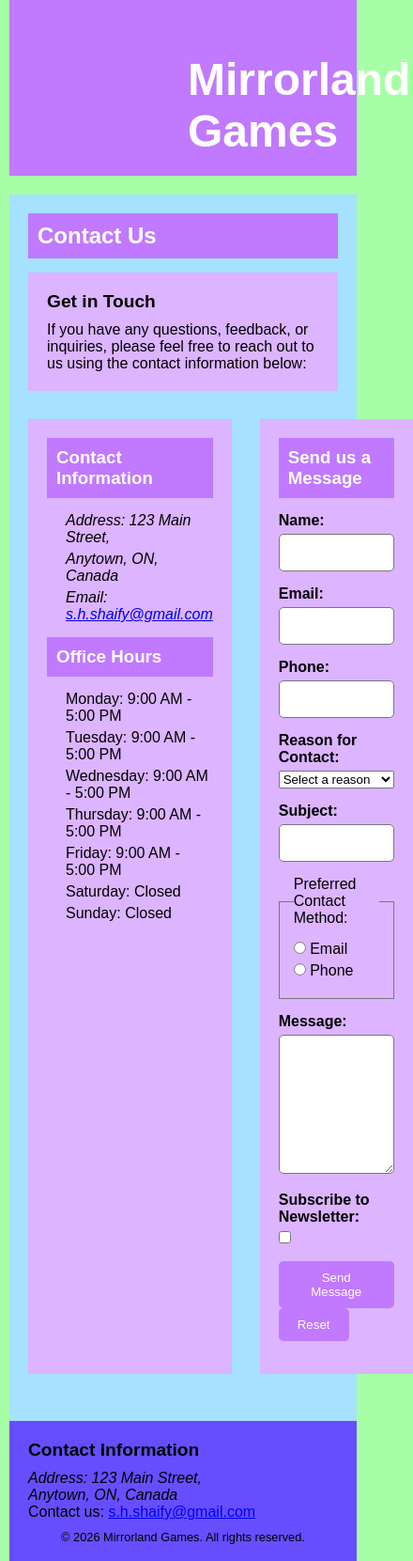
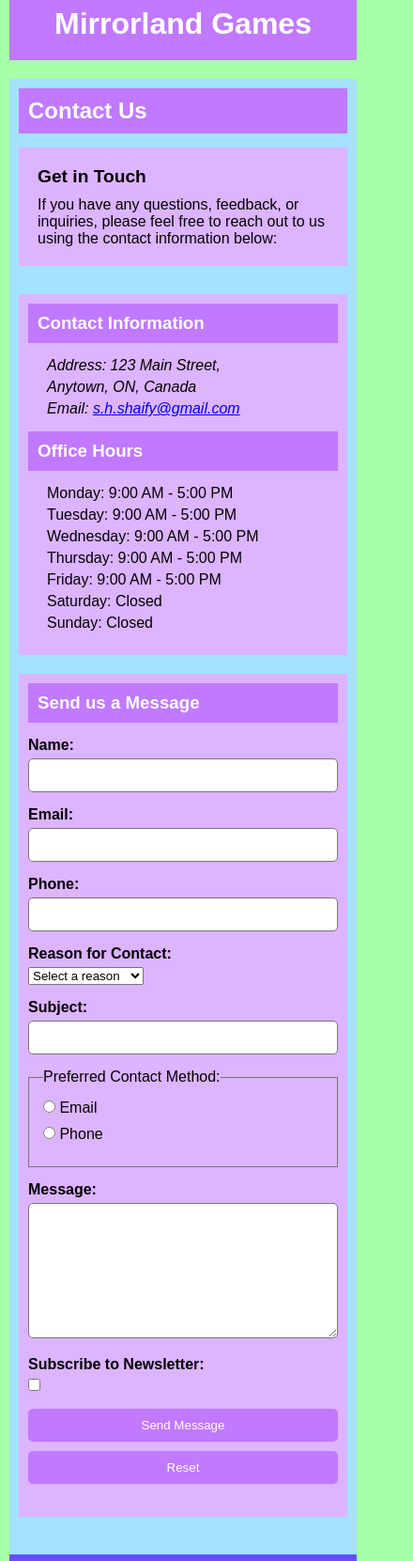
Before and after one commit to shshaify-lgtm/ShahinHosainShaify_finalproject, a plain HTML site: page webpages/contact.html in a window 390 px wide. Shown: the part 287-1948 px from the top of the page at 94% size, 440 px wide, since content can reach past the window. Drawn offline with Linux system fonts and the light colour scheme.

Commit message:
the contact page should ne done :'(

```diff
--- a/css/style.css
+++ b/css/style.css
@@ -250,5 +250,53 @@ footer ul{
         display:block;
         margin:0 auto 10px;
     }
-
+    header h1{
+        margin-left:0;
+        padding-top:0;
+        font-size:2em;
+    }
+    main{
+        padding:10px;
+    }
+    main h2{
+        font-size:1.5em;
+    }
+    #game-engines, #game-projects{
+        flex-direction:column;
+    }
+    #row, #row2{
+        width:100%;
+        margin-bottom:20px;
+        padding:10px;
+    }
+    #row img, #row2 img{
+        width:100%;
+        height:auto;
+    }
+    #contact-layout{
+        grid-template-columns: 1fr;
+        gap:20px;
+    }
+    #contact-information, #contact-form{
+        padding:10px;
+    }
+    #contact-form input[type="text"],
+    #contact-form input[type="email"],
+    #contact-form input[type="tel"],
+    #contact-form textarea{
+        width:100%;
+        padding:8px;
+    }
+    #contact-form fieldset label{
+        display:block;
+        margin-bottom: 10px;
+    }
+    #contact-form button{
+        width:100%;
+        margin-bottom:10px;
+    }
+    footer{
+        padding:10px;
+        text-align:center;
+    }
 }
```
